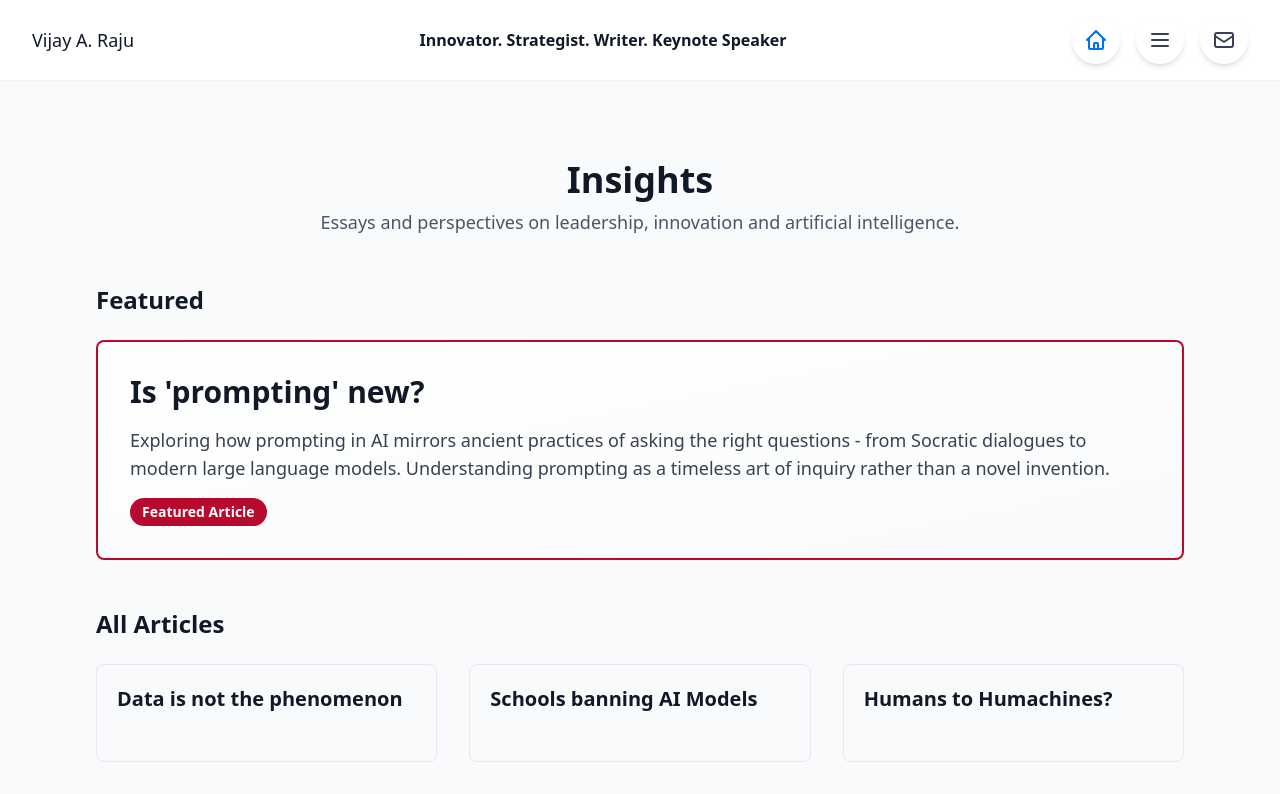
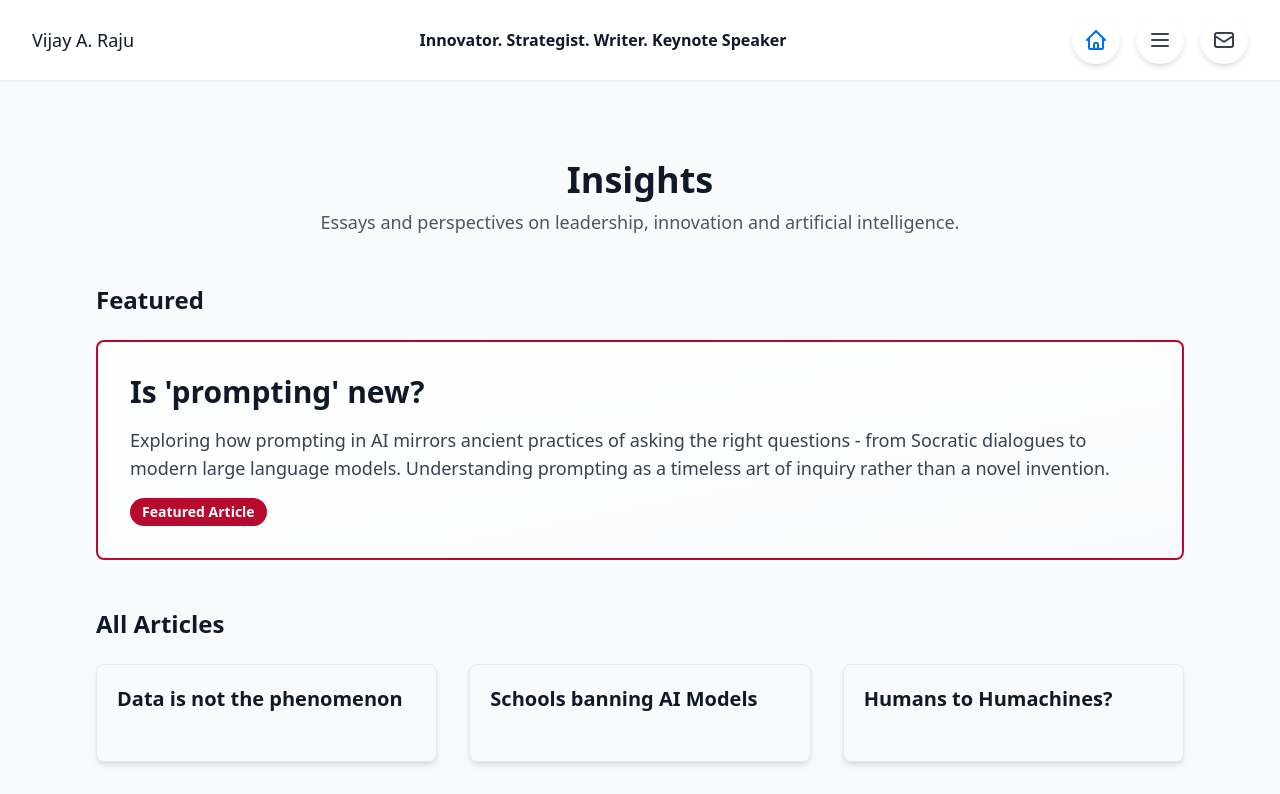
Before and after one commit to Wijay000/draft, a Next.js app: page /insights in a window 1280 px wide. Shown: the top 794 px of the page. Built offline with nearby package versions, Linux system fonts and the light colour scheme.

Commit message:
style(insights): add shadow to article cards

```diff
--- a/pages/insights.js
+++ b/pages/insights.js
@@ -135,7 +135,7 @@ export default function Insights() {
               href={post.url}
               target="_blank"
               rel="noopener noreferrer"
-              className="block group rounded-lg border border-gray-200 p-5 hover:shadow-md transition-colors"
+              className="block group rounded-lg border border-gray-200 p-5 shadow-md hover:shadow-xl transition-all"
             >
               <h2 className="text-lg sm:text-xl font-semibold text-gray-900 group-hover:text-[#b80a2c] transition-colors break-words leading-snug line-clamp-2 min-h-[3.5rem]">
                 {post.title}
```
